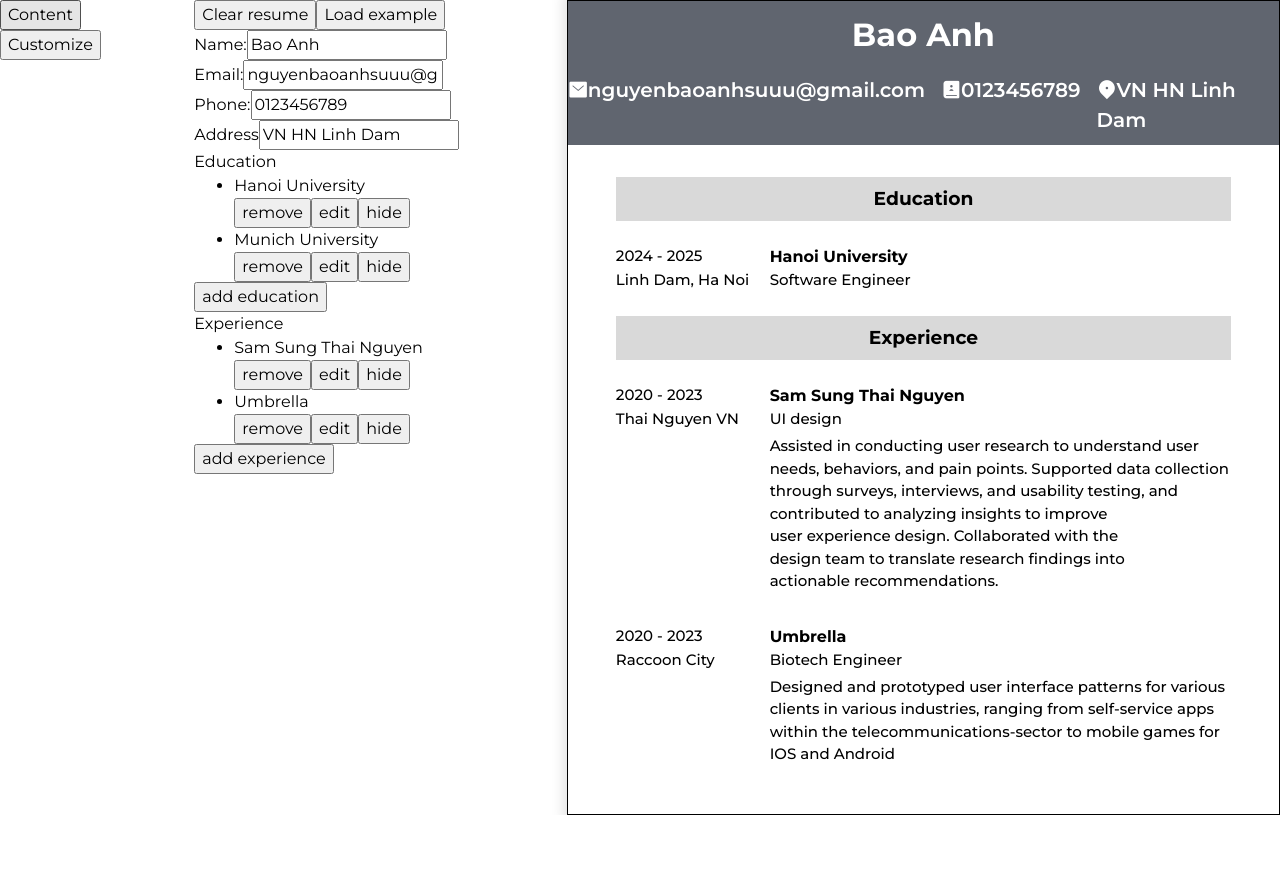
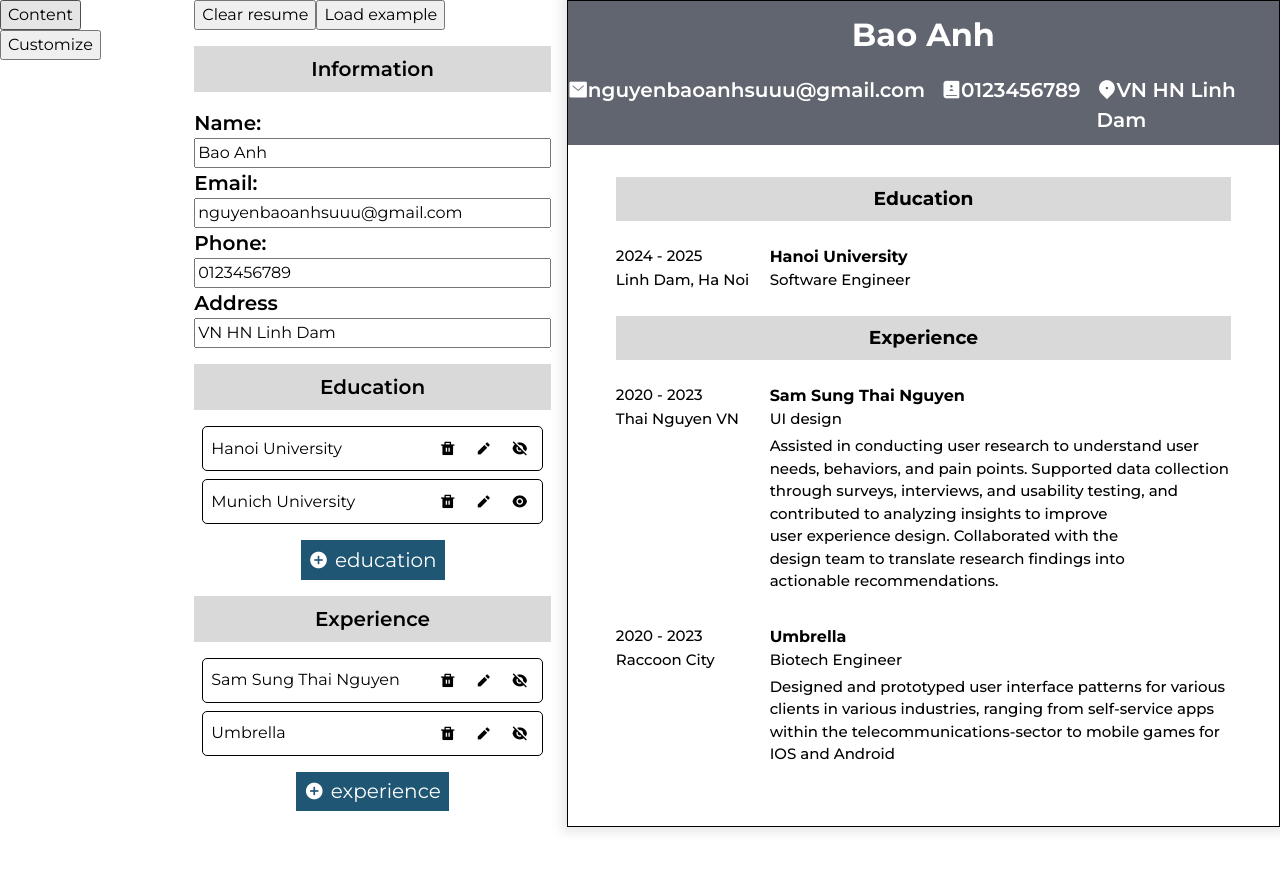
Before and after one commit to nguyensieu-gmer/cv_app, a React (Vite) app: page / in a window 1280 px wide. Shown: the top 870 px of the page. Before the commit the page ends 815 px from the top, so only its background shows below. Built offline with nearby package versions, Linux system fonts and the light colour scheme.

Commit message:
Add style for editor component

```diff
--- a/src/component/customForm.jsx
+++ b/src/component/customForm.jsx
@@ -1,6 +1,6 @@
 export function EduForm({ handleChange, edu, eduOnChange, eduActions }) {
   return (
-    <form action="">
+    <form className="custom_editor">
       <div>
         <label htmlFor="eduFrom">From: </label>
         <input
@@ -51,7 +51,9 @@ export function EduForm({ handleChange, edu, eduOnChange, eduActions }) {
           id="eduMajor"
         />
       </div>
+      <div id="btns_1">
         <button
+          className="btn"
           onClick={() => {
             handleChange(false);
           }}
@@ -60,6 +62,7 @@ export function EduForm({ handleChange, edu, eduOnChange, eduActions }) {
           Cancel
         </button>
         <button
+          className="btn"
           onClick={() => {
             eduActions.handleRemoveEdu(edu.id);
             handleChange(false);
@@ -67,16 +70,21 @@ export function EduForm({ handleChange, edu, eduOnChange, eduActions }) {
         >
           remove
         </button>
-      <button onClick={() => handleChange(false)} type="submit">
+        <button
+          className="btn"
+          onClick={() => handleChange(false)}
+          type="submit"
+        >
           Add
         </button>
+      </div>
     </form>
   );
 }
 
 export function ExpForm({ handleChange, exp, expOnChange, expActions }) {
   return (
-    <form action="">
+    <form className="custom_editor">
       <div>
         <label htmlFor="eduFrom">From: </label>
         <input
@@ -136,7 +144,9 @@ export function ExpForm({ handleChange, exp, expOnChange, expActions }) {
           id="desciption"
         ></textarea>
       </div>
+      <div id="btns_2">
         <button
+          className="btn"
           onClick={() => {
             handleChange(false);
           }}
@@ -145,6 +155,7 @@ export function ExpForm({ handleChange, exp, expOnChange, expActions }) {
           Cancel
         </button>
         <button
+          className="btn"
           onClick={() => {
             expActions.handleRemoveExp(exp.id);
             handleChange(false);
@@ -152,9 +163,14 @@ export function ExpForm({ handleChange, exp, expOnChange, expActions }) {
         >
           remove
         </button>
-      <button onClick={() => handleChange(false)} type="submit">
+        <button
+          className="btn"
+          onClick={() => handleChange(false)}
+          type="submit"
+        >
           Add
         </button>
+      </div>
     </form>
   );
 }
--- a/src/component/cvEditor.jsx
+++ b/src/component/cvEditor.jsx
@@ -1,6 +1,7 @@
 import { useState } from "react";
 import { EduForm } from "./customForm";
 import { ExpForm } from "./customForm";
+import "../style/cvEditor.css";
 
 export function Form({
   personalInfor,
@@ -40,8 +41,9 @@ export function Form({
   }
 
   return (
-    <div>
-      <form action="">
+    <div className="cvEditor">
+      <div className="cvTitle edu_editor">Information</div>
+      <form className="user_cvEditor">
         <div>
           <label htmlFor="userName">Name:</label>
           <input
@@ -83,8 +85,8 @@ export function Form({
           />
         </div>
       </form>
-      <div>Education</div>
-      <ul>
+      <div className="cvTitle edu_editor">Education</div>
+      <ul className="editor_list">
         {eduIsOpen ? (
           <EduForm
             edu={currentEdu}
@@ -106,7 +108,9 @@ export function Form({
           })
         )}
       </ul>
+      {!eduIsOpen && (
         <button
+          className="btn btn_editor"
           onClick={() => {
             const newEdu = {
               name: "",
@@ -122,10 +126,12 @@ export function Form({
             handleOpenEduForm(true);
           }}
         >
-        add education
+          <i className="ri-add-circle-fill"></i>
+          <p>education</p>
         </button>
-      <div>Experience</div>
-      <ul>
+      )}
+      <div className="cvTitle edu_editor">Experience</div>
+      <ul className="editor_list">
         {expIsOpen ? (
           <ExpForm
             handleChange={handleOpenExpForm}
@@ -147,7 +153,9 @@ export function Form({
           })
         )}
       </ul>
+      {!expIsOpen && (
         <button
+          className="btn btn_editor"
           onClick={() => {
             const NewExp = {
               name: "",
@@ -163,27 +171,37 @@ export function Form({
             handleOpenExpForm(true);
           }}
         >
-        add experience
+          <i className="ri-add-circle-fill"></i>
+          <p>experience</p>
         </button>
+      )}
     </div>
   );
 }
 
 function EduItem({ edu, eduActions, setCurrentEduId, handleOpenEduForm }) {
   return (
-    <li>
-      <p>{edu.name}</p>
-      <button onClick={() => eduActions.handleRemoveEdu(edu.id)}>remove</button>
+    <li className="editor_item">
+      <p className="edu_item_name">
+        {edu.name.trim() !== "" ? edu.name : "No title"}
+      </p>
+      <button onClick={() => eduActions.handleRemoveEdu(edu.id)}>
+        <i className="ri-delete-bin-fill"></i>
+      </button>
       <button
         onClick={() => {
           setCurrentEduId(edu.id);
           handleOpenEduForm(true);
         }}
       >
-        edit
+        <i className="ri-pencil-fill"></i>
       </button>
       <button onClick={() => eduActions.handleChangeEduVisible(edu.id)}>
-        hide
+        {!edu.visible ? (
+          <i className="ri-eye-fill"></i>
+        ) : (
+          <i className="ri-eye-off-fill"></i>
+        )}
       </button>
     </li>
   );
@@ -191,19 +209,27 @@ function EduItem({ edu, eduActions, setCurrentEduId, handleOpenEduForm }) {
 
 function ExpItem({ exp, expActions, setCurrentExpId, handleOpenExpForm }) {
   return (
-    <li>
-      <p>{exp.name}</p>
-      <button onClick={() => expActions.handleRemoveExp(exp.id)}>remove</button>
+    <li className="editor_item">
+      <p className="edu_item_name">
+        {exp.name.trim() !== "" ? exp.name : "No title"}
+      </p>
+      <button onClick={() => expActions.handleRemoveExp(exp.id)}>
+        <i className="ri-delete-bin-fill"></i>
+      </button>
       <button
         onClick={() => {
           setCurrentExpId(exp.id);
           handleOpenExpForm(true);
         }}
       >
-        edit
+        <i className="ri-pencil-fill"></i>
       </button>
       <button onClick={() => expActions.handleChangeExpVisible(exp.id)}>
-        hide
+        {!exp.visible ? (
+          <i className="ri-eye-fill"></i>
+        ) : (
+          <i className="ri-eye-off-fill"></i>
+        )}
       </button>
     </li>
   );
--- a/src/component/cvPreview.jsx
+++ b/src/component/cvPreview.jsx
@@ -8,15 +8,15 @@ export function CV({ personalInfor, education, experience }) {
         <h1 className="cvName">{name}</h1>
         <div className="cvContact">
           <div>
-            <i class="ri-mail-fill"></i>
+            <i className="ri-mail-fill"></i>
             <span>{email}</span>
           </div>
           <div>
-            <i class="ri-contacts-book-2-fill"></i>
+            <i className="ri-contacts-book-2-fill"></i>
             <span>{phone}</span>
           </div>
           <div>
-            <i class="ri-map-pin-2-fill"></i>
+            <i className="ri-map-pin-2-fill"></i>
             <span>{address}</span>
           </div>
         </div>
--- a/src/style/App.css
+++ b/src/style/App.css
@@ -2,4 +2,5 @@
   display: grid;
   gap: 1rem;
   grid-template-columns: 1fr 2fr 4fr;
+  padding-bottom: 10rem;
 }
--- /dev/null
+++ b/src/style/cvEditor.css
@@ -0,0 +1,80 @@
+.user_cvEditor div,
+.custom_editor div {
+  display: flex;
+  flex-direction: column;
+}
+
+.user_cvEditor div label,
+.edu_editor,
+.custom_editor div label {
+  font-size: var(--h2-font-size);
+  font-weight: var(--font-semi-bold);
+}
+
+.edu_editor.cvTitle {
+  margin: 1rem 0;
+}
+
+.editor_list {
+  padding: 0;
+}
+
+.editor_item {
+  list-style-type: none;
+  display: flex;
+  align-items: center;
+  border: 1px solid black;
+  border-radius: 5px;
+  padding: 0.5rem;
+  margin: 0.5rem;
+}
+
+.editor_item button {
+  border: none;
+  background-color: transparent;
+  margin-left: 0.5rem;
+}
+
+.edu_item_name {
+  margin-right: auto;
+}
+
+.btn {
+  border: transparent;
+  min-width: 5rem;
+  padding: 0.3rem 0.5rem;
+  background-color: var(--backGround-button);
+  color: white;
+  transition: 0.3s ease;
+  font-size: var(--h2-font-size);
+}
+
+.btn:hover {
+  background-color: var(--backGround-button-hover);
+}
+
+.btn.btn_editor {
+  display: flex;
+  margin: 1rem auto;
+  justify-content: center;
+  align-items: center;
+  gap: 0.4rem;
+}
+
+div.btns.customForm_btn {
+  display: flex;
+}
+
+#btns_1 {
+  display: flex;
+  flex-direction: row;
+  gap: 1rem;
+  margin: 1rem 0;
+}
+
+#btns_2 {
+  display: flex;
+  flex-direction: row;
+  gap: 1rem;
+  margin: 1rem 0;
+}
--- a/src/style/index.css
+++ b/src/style/index.css
@@ -7,6 +7,9 @@
 :root {
   --backGround-cv-color: #60656f;
   --backGround-cv-color-second: rgb(217, 217, 217);
+  --backGround-button: #1f5673;
+  --backGround-button-hover: #759fbc;
+
   --body-font: "Montserrat", sans-serif;
   --biggest-font-size: 3rem;
   --bigger-font-size: 2rem;
```
Lines whose indentation alone changed are shown as unchanged.
